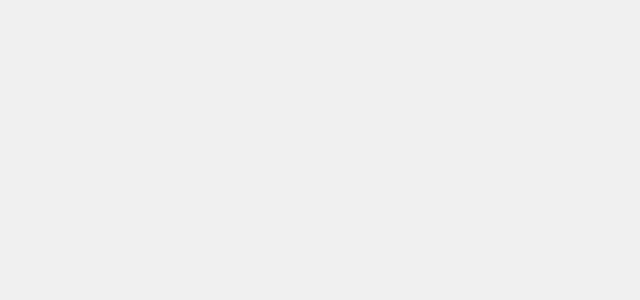
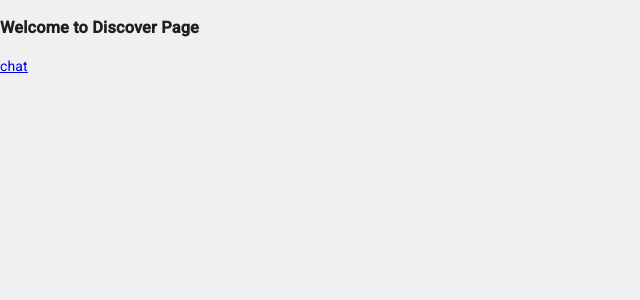
Before and after one commit to sybernix/lang-exchange-lk, a React (Create React App) app in the folder client/: page /discover in a window 1280 px wide. Shown: the top 300 px of the page, without its empty margins (0-640 px from the left). Built offline with nearby package versions, Linux system fonts and the light colour scheme; sample sign-in values are in the browser's storage.

Commit message:
Add dummy discover page

```diff
--- a/client/src/App.js
+++ b/client/src/App.js
@@ -9,6 +9,7 @@ import history from './Utilities/history';
 import PrivateRoute from './Utilities/private-route';
 import Home from './Components/Home/Home';
 import Chat from './Components/Chat/Chat';
+import Discover from './Components/Discover/Discover';
 
 const theme = createMuiTheme({
     palette: {
@@ -40,6 +41,7 @@ function App() {
                 <Router history={history}>
                     <Route path="/" exact component={Home} />
                     <PrivateRoute path="/chat" component={Chat} />
+                    <PrivateRoute path="/discover" component={Discover} />
                 </Router>
             </SnackbarProvider>
         </ThemeProvider>
--- /dev/null
+++ b/client/src/Components/Discover/Discover.jsx
@@ -0,0 +1,18 @@
+import React from 'react'
+import { Link } from 'react-router-dom';
+import PropTypes from 'prop-types'
+
+const Discover = props => {
+    return (
+        <div>
+            <h3>Welcome to Discover Page</h3>
+            <Link to="/chat">chat</Link>
+        </div>
+    )
+}
+
+Discover.propTypes = {
+
+}
+
+export default Discover
--- a/client/src/Components/Home/Home.jsx
+++ b/client/src/Components/Home/Home.jsx
@@ -8,6 +8,8 @@ import { authenticationService } from '../../Services/authenticationService';
 
 const Home = () => {
     const [page, setPage] = useState('login');
+    console.log(page);
+    console.log(setPage)
 
     useEffect(() => {
         if (authenticationService.currentUserValue) {
--- a/client/src/Components/Home/Login.jsx
+++ b/client/src/Components/Home/Login.jsx
@@ -60,7 +60,7 @@ const Login = props => {
                             login(username, password).then(
                                 () => {
                                     const { from } = history.location.state || {
-                                        from: { pathname: '/chat' },
+                                        from: { pathname: '/discover' },
                                     };
                                     history.push(from);
                                 },
```
